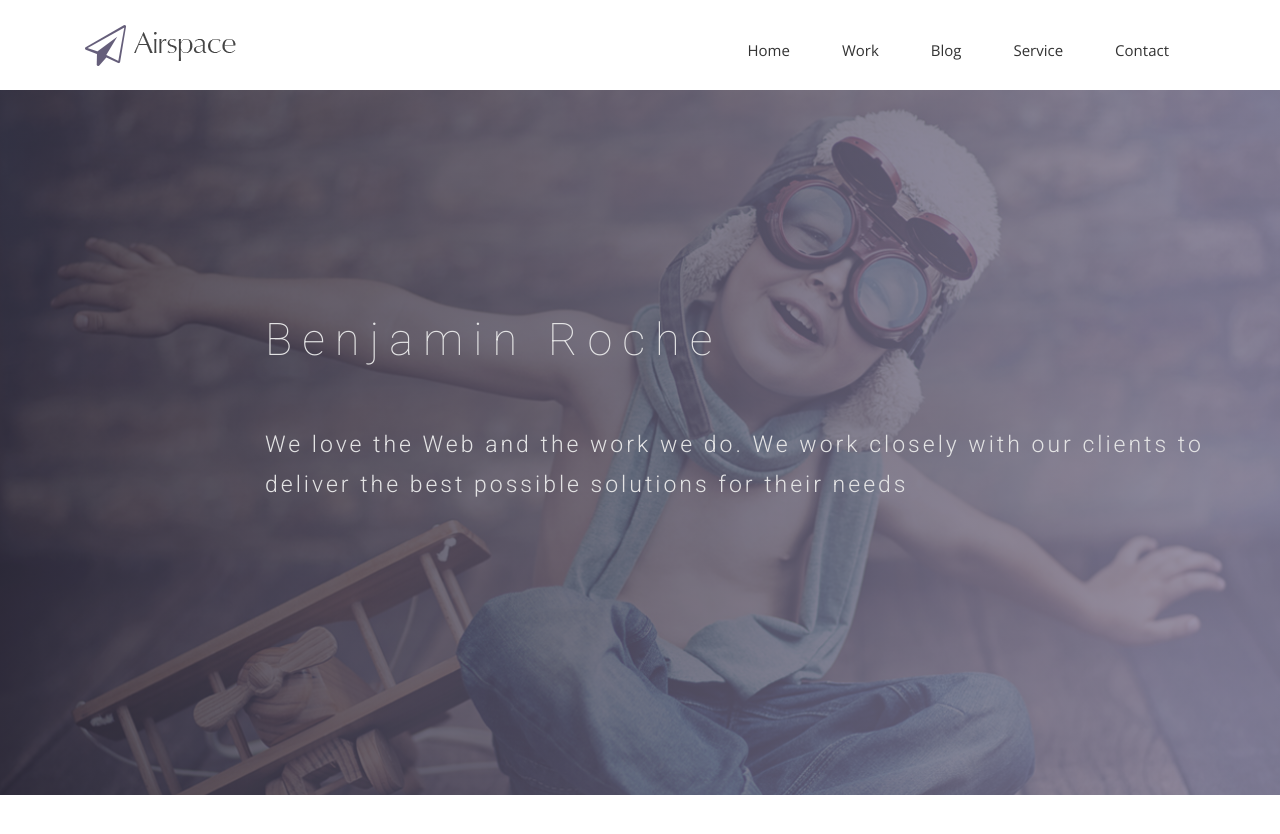
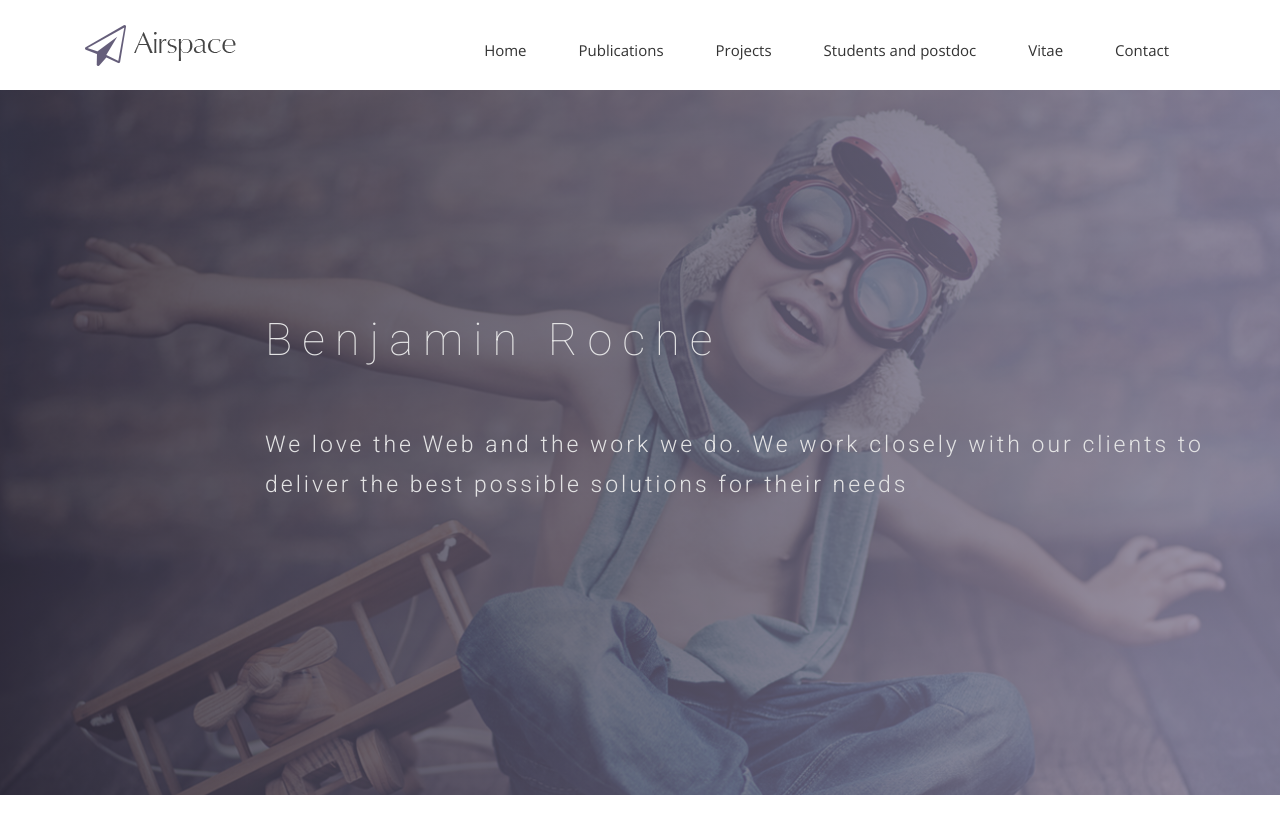
Before and after one commit to rocheben/rocheben.github.io, a Jekyll site: the page built from index.html, in a window 1280 px wide and 900 px high. Shown: the top 834 px of the window. Built offline with Jekyll 4.4.1, drawn with Linux system fonts in a browser that asks for light colours; nearby versions of some CDN libraries; some web fonts are replaced.

Commit message:
Header change

```diff
--- a/_includes/header.html
+++ b/_includes/header.html
@@ -22,9 +22,10 @@
             <div class="collapse navbar-collapse" id="bs-example-navbar-collapse-1">
               <ul class="nav navbar-nav navbar-right">
                 <li><a href="{{ site.baseurl }}/">Home</a></li>
-                <li><a href="{{ site.baseurl }}/work">Work</a></li>
-                <li><a href="{{ site.baseurl }}/blog">Blog</a></li>
-                <li><a href="#">Service</a></li>
+                <li><a href="{{ site.baseurl }}/work">Publications</a></li>
+                <li><a href="{{ site.baseurl }}/blog">Projects</a></li>
+                <li><a href="{{ site.baseurl }}/blog">Students and postdoc</a></li>
+                <li><a href="{{ site.baseurl }}/blog">Vitae</a></li>
                 <li><a href="{{ site.baseurl }}/contact">Contact</a></li>
               </ul>
             </div><!-- /.navbar-collapse -->
```
